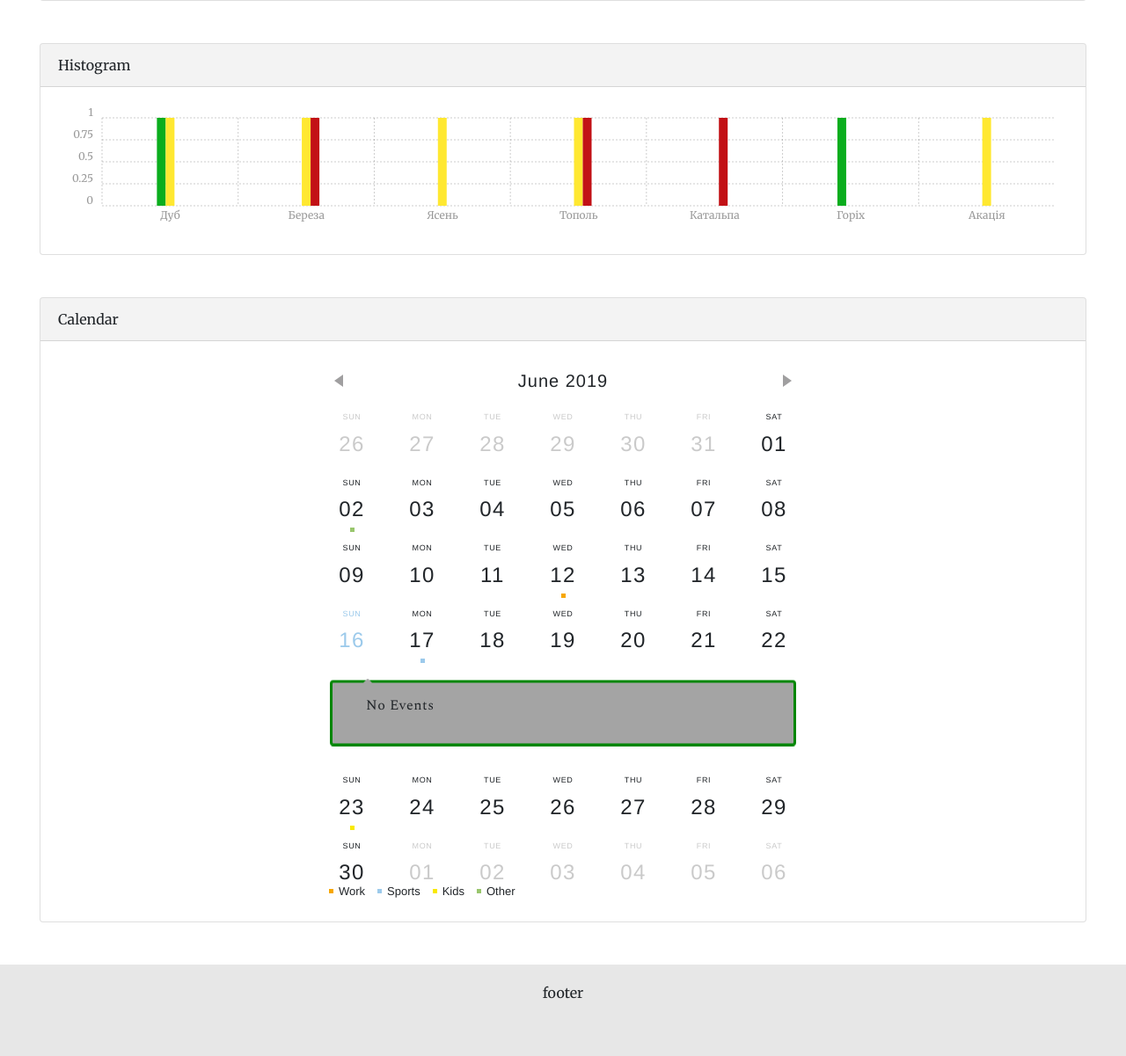
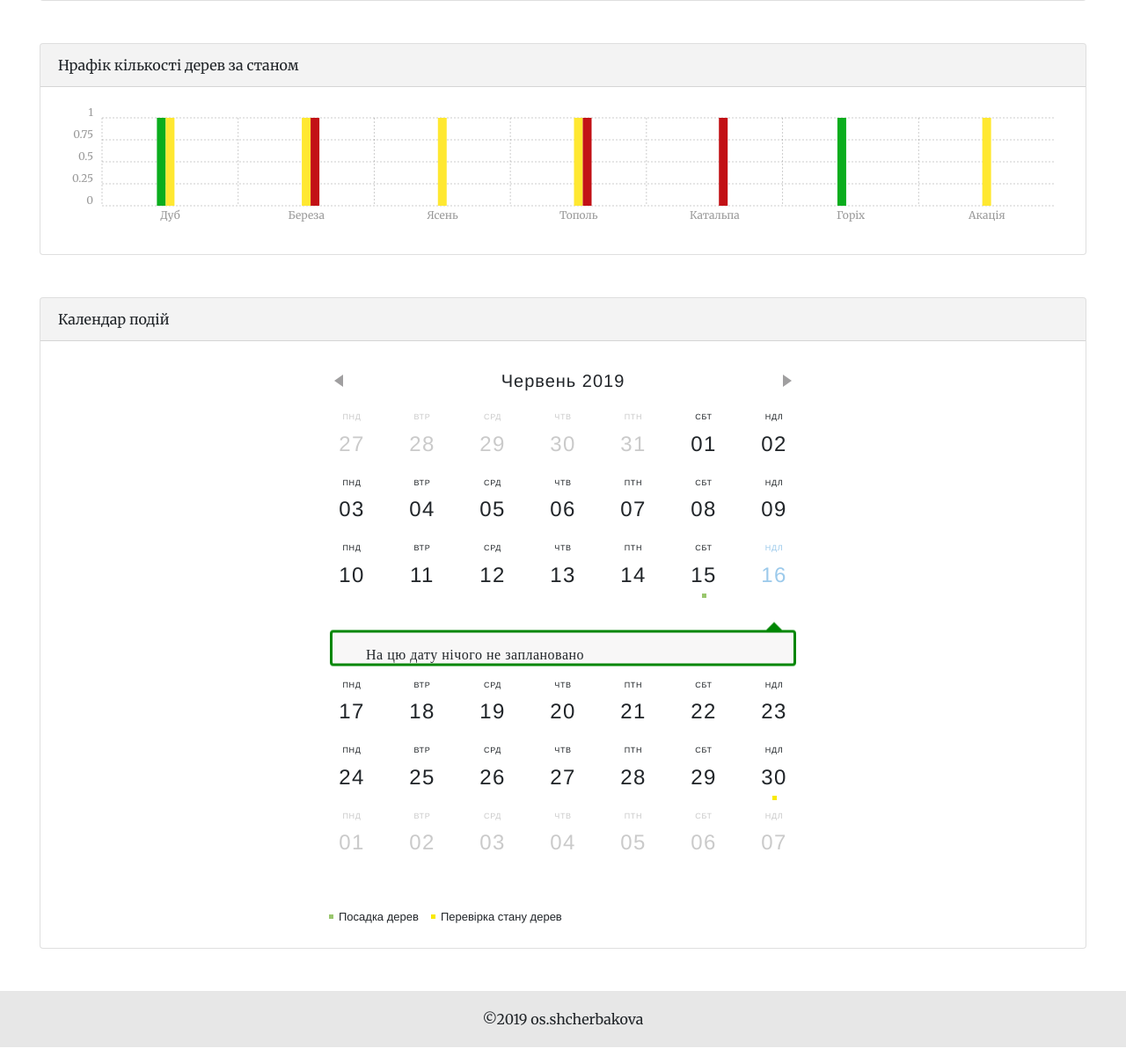
Before and after one commit to Helga17/coursework, a PHP site: page / in a window 1280 px wide. Shown: the part 871-2072 px from the top of the page at 88% size. Run offline with PHP 8.4, Linux system fonts and the light colour scheme; data comes from the database, SQL or seed files in the repository; some libraries are stand-ins or nearby versions.

Commit message:
end of site development

```diff
--- a/app/controllers/UserController.php
+++ b/app/controllers/UserController.php
@@ -20,6 +20,7 @@ class UserController extends BaseController
 
     public function actionRegistration() {
         echo $this->user->registration($this->userPassword);
+        $this->user->authentication();
     }
 
     public function actionAuthorization() {
--- a/app/models/Tree.php
+++ b/app/models/Tree.php
@@ -46,7 +46,14 @@ class Tree extends BaseModel
     }
 
     private function getTreesSql(): string {
-        return 'select * from tree';
+        $where = '';
+        if (!isset($_SESSION['is_admin']) || !$_SESSION['is_admin']) {
+            $where .= ' where is_active = 1';
+            if (isset($_SESSION['id'])) {
+                $where .= ' or user_id = ' . $_SESSION['id'];
+            }
+        }
+        return 'select * from tree' . $where;
     }
 
     private function checkIsCreator() {
--- a/app/views/partials/footer.php
+++ b/app/views/partials/footer.php
@@ -1,5 +1,7 @@
 <?php
 ?>
-<footer>
+
+<footer class="nav justify-content-center mt-5">
+    ©2019 os.shcherbakova
     <script src="js/map.js"></script>
 </footer>
--- a/app/views/partials/header.php
+++ b/app/views/partials/header.php
@@ -24,6 +24,7 @@
     <script src="https://maps.googleapis.com/maps/api/js?region=cn&language=ukr-CN&key=AIzaSyDzsFxCMe9JMR-CoSCyfP6jUiGMuXPTazU"></script>
     <script src="https://cdnjs.cloudflare.com/ajax/libs/axios/0.5.0/axios.js"></script>
     <script src="js/chartist.min.js"></script>
+    <script src="js/uk.js"></script>
     <script src="https://momentjs.com/downloads/moment.js"></script>
     <script src="https://code.jquery.com/jquery-3.3.1.slim.min.js" integrity="sha384-q8i/X+965DzO0rT7abK41JStQIAqVgRVzpbzo5smXKp4YfRvH+8abtTE1Pi6jizo" crossorigin="anonymous"></script>
     <script src="https://cdnjs.cloudflare.com/ajax/libs/popper.js/1.14.7/umd/popper.min.js" integrity="sha384-UO2eT0CpHqdSJQ6hJty5KVphtPhzWj9WO1clHTMGa3JDZwrnQq4sF86dIHNDz0W1" crossorigin="anonymous"></script>
--- a/app/views/partials/login-panel.php
+++ b/app/views/partials/login-panel.php
@@ -1,9 +1,7 @@
 <?php
 ?>
-<i class="fa fa-child" v-on:click="showAuthenticationForm()"></i>
-
 <div class="authentication" v-bind:hidden="hiddenAuthenticationForm">
-    <div class="modal">
+    <div class="modal-form">
         <span v-on:click="closeAuthenticationForm()" class="close" title="Close Modal">&times;</span>
         <div class="container">
             <img src="images/trees.png" alt="">
--- a/app/views/partials/page.php
+++ b/app/views/partials/page.php
@@ -13,17 +13,17 @@
 <!DOCTYPE html>
 <html>
 <?php
-require_once('./app/views/partials/header.php');
+require_once(__DIR__ .'/header.php');
 $isInSession = isset($_SESSION['id']);
 ?>
 <body>
 <div id="app">
-    <!--<div class="logo">
-        <img src="/images/logo.png">
+    <?php require_once (__DIR__ . '/nav-bar.php'); ?>
+    <?php if (!isset($_SESSION['id'])): ?>
+    <div class="menu-aurh">
+        <?php require_once(__DIR__ . '/login-panel.php'); ?>
     </div>
-    <div class="menu">
-        <?php /*require_once(__DIR__ . (isset($_SESSION['id']) ? '/nav-bar.php' : '/login-panel.php')); */?>
-    </div>-->
+    <?php endif; ?>
     <div class="content">
 
         <?php if (isset($trees)): ?>
@@ -33,7 +33,8 @@ $isInSession = isset($_SESSION['id']);
                     states = JSON.parse('<?= json_encode($conditions) ?>'),
                     types = JSON.parse('<?= json_encode($types) ?>'),
                     isInSession = '<?= $isInSession ?>' == true,
-                    isAdmin = '<?= $isInSession ? $_SESSION['is_admin'] : false ?>' == true;
+                    isAdmin = '<?= $isInSession ? $_SESSION["is_admin"] : false ?>' == true,
+                    userId = '<?= $isInSession ? $_SESSION["id"] : '0' ?>';
             </script>
         <?php endif; ?>
 
--- a/app/views/tree/index.php
+++ b/app/views/tree/index.php
@@ -1,25 +1,14 @@
 <?php
-$_SESSION['id'] = 8;
-$_SESSION['is_admin'] = true;
+//$_SESSION['id'] = 8;
+//$_SESSION['is_admin'] = true;
 ?>
-
-
-<header>
-    <nav class="navbar bg-white text-dark justify-content-end">
-        <ul class="nav">
-            <li class="nav-item pr-4">
-                <i class="fa fa-user-o" aria-hidden="true"></i>
-            </li>
-        </ul>
-    </nav>
-</header>
 
 <main class="col-lg-12 pt-1 col-md-12">
     <div class="container-fluid mt-4">
         <div  class="col-md-12">
             <div class="card ">
                 <div class="card-header">
-                    Google Map
+                    Мапа
                 </div>
                 <div class="card-body">
                     <?php require_once (__DIR__ . '/partials/map.php'); ?>
@@ -31,7 +20,7 @@ $_SESSION['is_admin'] = true;
                 <div class="col-md-12">
                     <div class="card">
                         <div class="card-header">
-                            Histogram
+                            Нрафік кількості дерев за станом
                         </div>
                         <div class="card-body">
                             <?php require_once (__DIR__ . '/partials/graph.php'); ?>
@@ -45,7 +34,7 @@ $_SESSION['is_admin'] = true;
                 <div class="col-md-12 ">
                     <div class="card">
                         <div class="card-header">
-                            Calendar
+                            Календар подій
                         </div>
                         <div class="card-body">
                             <?php require_once (__DIR__ . '/partials/calendar.php'); ?>
@@ -57,4 +46,3 @@ $_SESSION['is_admin'] = true;
     </div>
 
 </main>
-<footer class="nav justify-content-center mt-5">footer</footer>
--- a/app/views/tree/partials/calendar.php
+++ b/app/views/tree/partials/calendar.php
@@ -8,8 +8,17 @@
 
     function runScript() {
         !function () {
-
             var today = moment();
+            moment.updateLocale('en', {
+                weekdaysShort : ["Ндл", "Пнд", "Втр", "Срд", "Чтв", "Птн", "Сбт"],
+                months : [
+                    "Січень", "Лютий", "Березень", "Квітень", "Травень", "Червень",
+                    "Липень", "Серпень", "Вересень", "Жовтень", "Листопад", "Грудень"
+                ],
+                week: {
+                    dow: 6
+                }
+            });
 
             function Calendar(selector, events) {
                 this.el = document.querySelector(selector);
@@ -100,7 +109,7 @@
 
             Calendar.prototype.backFill = function () {
                 var clone = this.current.clone();
-                var dayOfWeek = clone.day();
+                var dayOfWeek = clone.day() - 1;
 
                 if (!dayOfWeek) {
                     return;
@@ -117,11 +126,11 @@
                 var clone = this.current.clone().add('months', 1).subtract('days', 1);
                 var dayOfWeek = clone.day();
 
-                if (dayOfWeek === 6) {
+                if (dayOfWeek === 7) {
                     return;
                 }
 
-                for (var i = dayOfWeek; i < 6; i++) {
+                for (var i = dayOfWeek; i < 7; i++) {
                     this.drawDay(clone.add('days', 1));
                 }
             }
@@ -136,7 +145,7 @@
             }
 
             Calendar.prototype.getWeek = function (day) {
-                if (!this.week || day.day() === 0) {
+                if (!this.week || day.day() === 1) {
                     this.week = createElement('div', 'week');
                     this.month.appendChild(this.week);
                 }
@@ -266,7 +275,7 @@
 
                 if (!events.length) {
                     var div = createElement('div', 'event empty');
-                    var span = createElement('span', '', 'No Events');
+                    var span = createElement('span', '', 'На цю дату нічого не заплановано');
 
                     div.appendChild(span);
                     wrapper.appendChild(div);
@@ -296,6 +305,10 @@
             }
 
             Calendar.prototype.drawLegend = function () {
+                var legendBlock = document.getElementById('calendar').getElementsByClassName('legend');
+                if (legendBlock.length) {
+                    legendBlock[0].parentNode.removeChild(legendBlock[0]);
+                }
                 var legend = createElement('div', 'legend');
                 var calendars = this.events.map(function (e) {
                     return e.calendar + '|' + e.color;
@@ -346,37 +359,36 @@
         }();
 
         !function () {
-            var data = {
-                '2019-5': [
-                    {eventName: 'Lunch Meeting w/ Mark', calendar: 'Work', color: 'orange', dayOfMount: 23},
-                    {eventName: 'Game vs Portalnd', calendar: 'Sports', color: 'blue', dayOfMount: 12},
-                    {eventName: 'Pick up from Soccer Practice', calendar: 'Kids', color: 'yellow', dayOfMount: 29},
-                    {eventName: 'Teach Kids to Code', calendar: 'Other', color: 'green', dayOfMount: 8},
-                ],
-                '2019-6': [
-                    {eventName: 'Interview - Jr. Web Developer', calendar: 'Work', color: 'orange', dayOfMount: 12},
-                    {eventName: 'Game vs Houston', calendar: 'Sports', color: 'blue', dayOfMount: 17},
-                    {eventName: 'Parent/Teacher Conference', calendar: 'Kids', color: 'yellow', dayOfMount: 23},
-                    {eventName: 'Startup Weekend', calendar: 'Other', color: 'green', dayOfMount: 2}
-                ],
-                '2019-7': [
-                    {eventName: 'Demo New App to the Board', calendar: 'Work', color: 'orange', dayOfMount: 12},
-                    {eventName: 'Dinner w/ Marketing', calendar: 'Work', color: 'orange', dayOfMount: 9},
-                    {eventName: 'Game vs Denver', calendar: 'Sports', color: 'blue', dayOfMount: 7},
-                    {eventName: 'Game vs San Degio', calendar: 'Sports', color: 'blue', dayOfMount: 24},
-                    {eventName: 'School Play', calendar: 'Kids', color: 'yellow', dayOfMount: 12},
-                    {eventName: 'Ice Cream Night', calendar: 'Kids', color: 'yellow', dayOfMount: 16},
-                    {eventName: 'Free Tamale Night', calendar: 'Other', color: 'green', dayOfMount: 3},
-                    {eventName: 'Bowling Team', calendar: 'Other', color: 'green', dayOfMount: 11},
-                ],
+            var events, calendar, colors = {
+                'Спилювання дерев в аварійному стані': 'black',
+                'Реконструкція парку': 'blue',
+                'Посадка дерев': 'green',
+                'Планове спилювання дерев': 'red',
+                'Перевірка стану дерев': 'yellow',
             };
+            axios.get('/api/data.json')
+                .then(function (response) {
+                    events = response.data;
+                    createCalendar();
+                });
 
+            function createCalendar() {
+                var data = {};
+                events.forEach(function (event) {
+                    var date = event.date.split('.'), month = date[2] + '-' + (date[1] * 1);
+                    if (typeof data[month] === 'undefined') {
+                        data[month] = [];
+                    }
+                    data[month].push({
+                        eventName: event.description,
+                        calendar: event.type,
+                        color: colors[event.type],
+                        dayOfMount: date[0] * 1,
+                    });
+                });
 
-            function addDate(ev) {
-
+                calendar = new Calendar('#calendar', data);
             }
-
-            var calendar = new Calendar('#calendar', data);
 
         }();
 
--- a/css/stylemaps.css
+++ b/css/stylemaps.css
@@ -717,7 +717,7 @@ td, th {
     transform: translate3d(0, 0, 0);
     width: 560px;
     margin: 0 auto;
-    height: 620px;
+    height: 650px;
     overflow: hidden;
 }
 
@@ -866,8 +866,8 @@ td, th {
     background: rgba(156, 202, 235, 1);
 }
 
-#calendar-block .orange {
-    background: rgba(247, 167, 0, 1);
+#calendar-block .red {
+    background: rgb(255, 0, 0);
 }
 
 #calendar-block .green {
@@ -878,11 +878,13 @@ td, th {
     background: rgba(249, 233, 0, 1);
 }
 
+#calendar-block .black {
+    background: rgba(0, 0, 0, 1);
+}
+
 #calendar-block .details {
     position: relative;
     width: 530px;
-    height: 75px;
-    background: rgba(164, 164, 164, 1);
     margin-top: 40px;
     border-radius: 4px;
 }
@@ -901,19 +903,18 @@ td, th {
 
 #calendar-block .arrow {
     position: absolute;
-    top: -5px;
+    top: -12px;
     left: 50%;
-    margin-left: -2px;
+    margin-left: -25px;
     width: 0px;
     height: 0px;
     border-style: solid;
-    border-width: 0 5px 5px 5px;
-    border-color: transparent transparent rgba(164, 164, 164, 1) transparent;
+    border-width: 0 10px 10px 10px;
+    border-color: transparent transparent rgb(0, 134, 3) transparent;
     transition: all 0.7s ease;
 }
 
 #calendar-block .events {
-    height: 75px;
     padding: 7px 0;
     overflow-y: auto;
     overflow-x: hidden;
@@ -972,7 +973,6 @@ td, th {
     position: absolute;
     bottom: 0;
     width: 100%;
-    height: 30px;
     /*background: rgba(60, 60, 60, 1);*/
     line-height: 30px;
 }
@@ -999,8 +999,8 @@ td, th {
     background: rgba(156, 202, 235, 1);
 }
 
-#calendar-block .entry.orange:after {
-    background: rgba(247, 167, 0, 1);
+#calendar-block .entry.red:after {
+    background: rgba(255, 0, 0, 1);
 }
 
 #calendar-block .entry.green:after {
```
Also changed, not shown: other parts of css/stylemaps.css (+14 -10 lines), api/data.json (added, +1 -0 lines), app/views/partials/nav-bar.php (+13 -18 lines), app/views/tree/partials/map.php (+16 -20 lines), js/map.js (+10 -4 lines).
